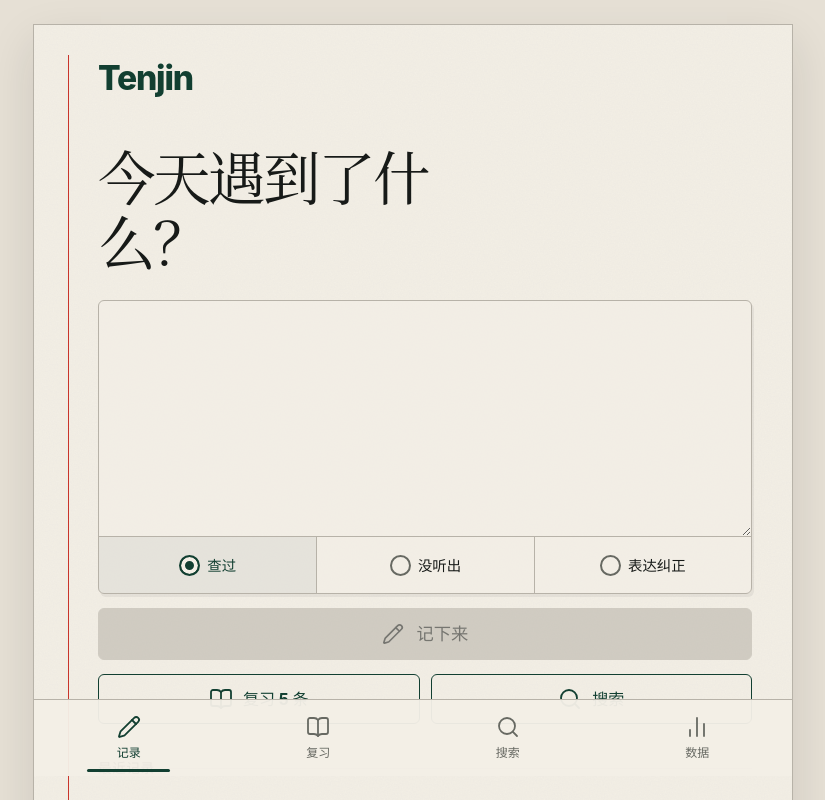
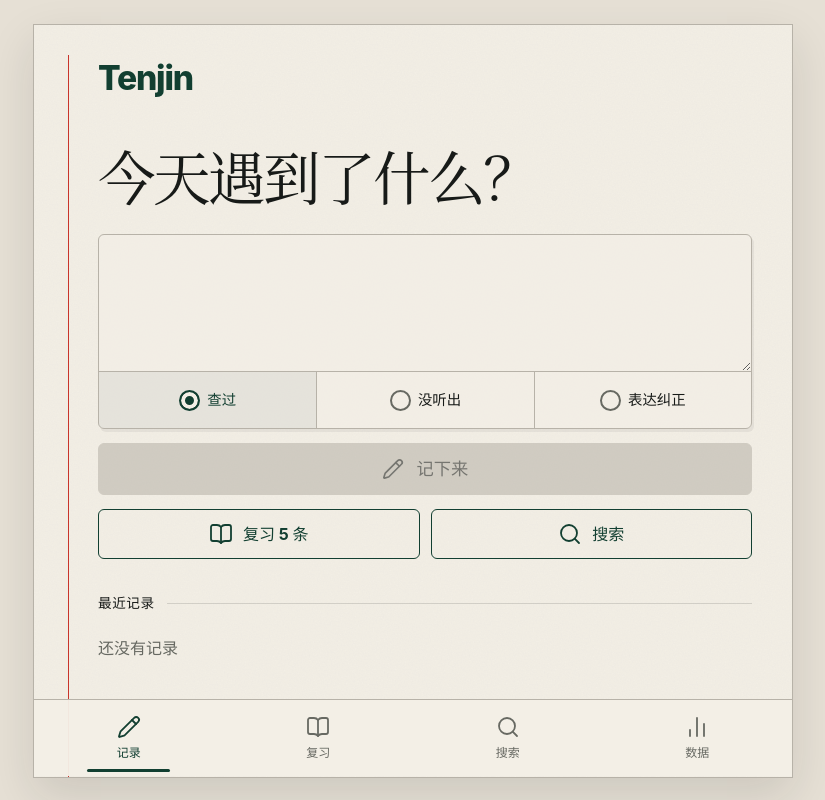
Before and after one commit to derusva/tenjin, a React (Vite) app in the folder apps/web/: page / in a window 1280 px wide. Shown: the top 800 px of the page, without its empty margins (227-1052 px from the left). Built offline with nearby package versions, Linux system fonts and the light colour scheme.

Commit message:
docs: complete Tenjin browser acceptance

```diff
--- a/apps/web/package.json
+++ b/apps/web/package.json
@@ -4,6 +4,8 @@
   "private": true,
   "type": "module",
   "scripts": {
+    "dev": "vite",
+    "preview": "vite preview",
     "pretest": "pnpm --filter @tenjin/storage-indexeddb build",
     "test": "vitest run",
     "pretypecheck": "pnpm --filter @tenjin/storage-indexeddb build",
--- a/apps/web/src/styles/app.css
+++ b/apps/web/src/styles/app.css
@@ -137,10 +137,10 @@ svg {
 }
 
 .record-question {
-  max-width: 12ch;
+  max-width: 100%;
   margin: 48px 0 0;
   font-family: var(--heading-font);
-  font-size: clamp(2.55rem, 11vw, 3.6rem);
+  font-size: clamp(2.25rem, 9.5vw, 3.6rem);
   font-weight: 500;
   letter-spacing: -0.045em;
   line-height: 1.14;
@@ -162,6 +162,7 @@ svg {
 .capture-input {
   display: block;
   width: 100%;
+  height: 136px;
   min-height: 136px;
   resize: vertical;
   border: 0;
@@ -175,6 +176,7 @@ svg {
 }
 
 .capture-input-corrected {
+  height: 92px;
   min-height: 92px;
   border: 1px solid var(--hairline);
   border-radius: var(--primary-radius);
--- a/package.json
+++ b/package.json
@@ -5,6 +5,8 @@
   "type": "module",
   "packageManager": "pnpm@11.7.0",
   "scripts": {
+    "dev": "pnpm --filter @tenjin/web dev",
+    "preview": "pnpm --filter @tenjin/web preview",
     "test": "pnpm --recursive --if-present test",
     "typecheck": "pnpm --recursive --if-present typecheck",
     "build": "pnpm --recursive --if-present build",
```
Also changed, not shown: 9 other files (tests, documents, lock files or other folders).
